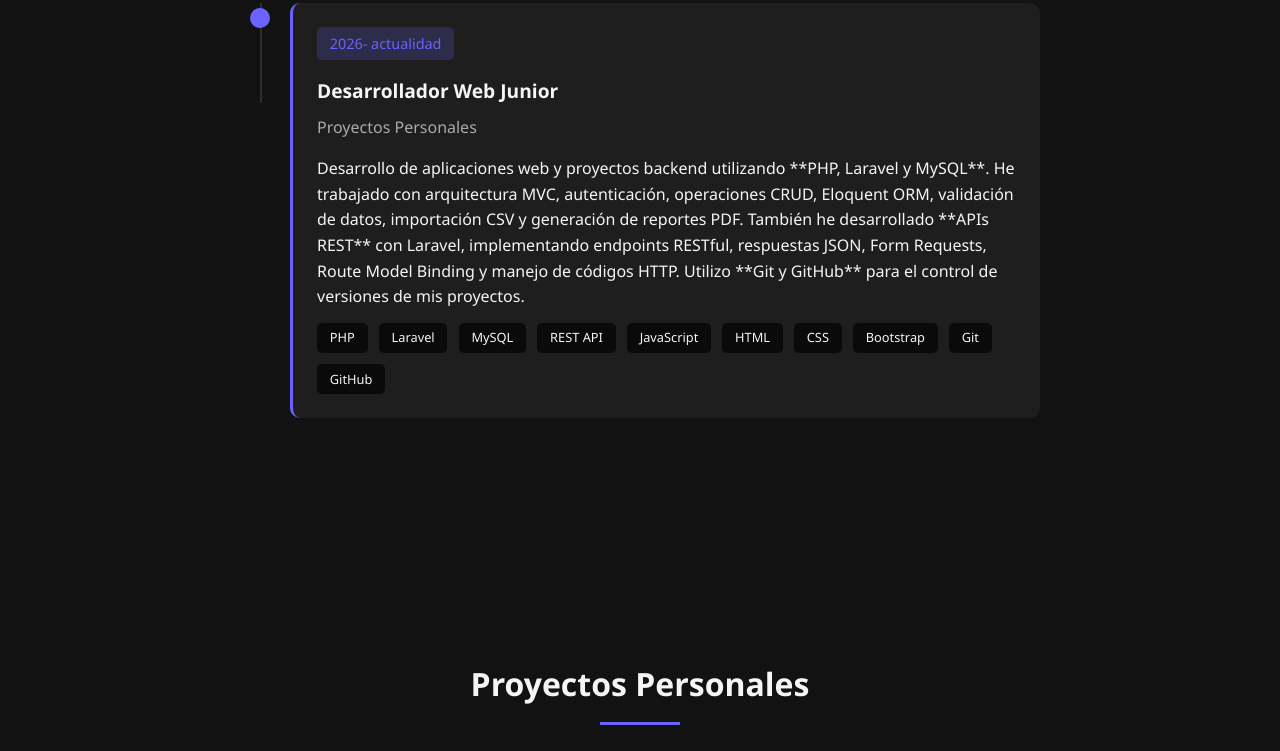
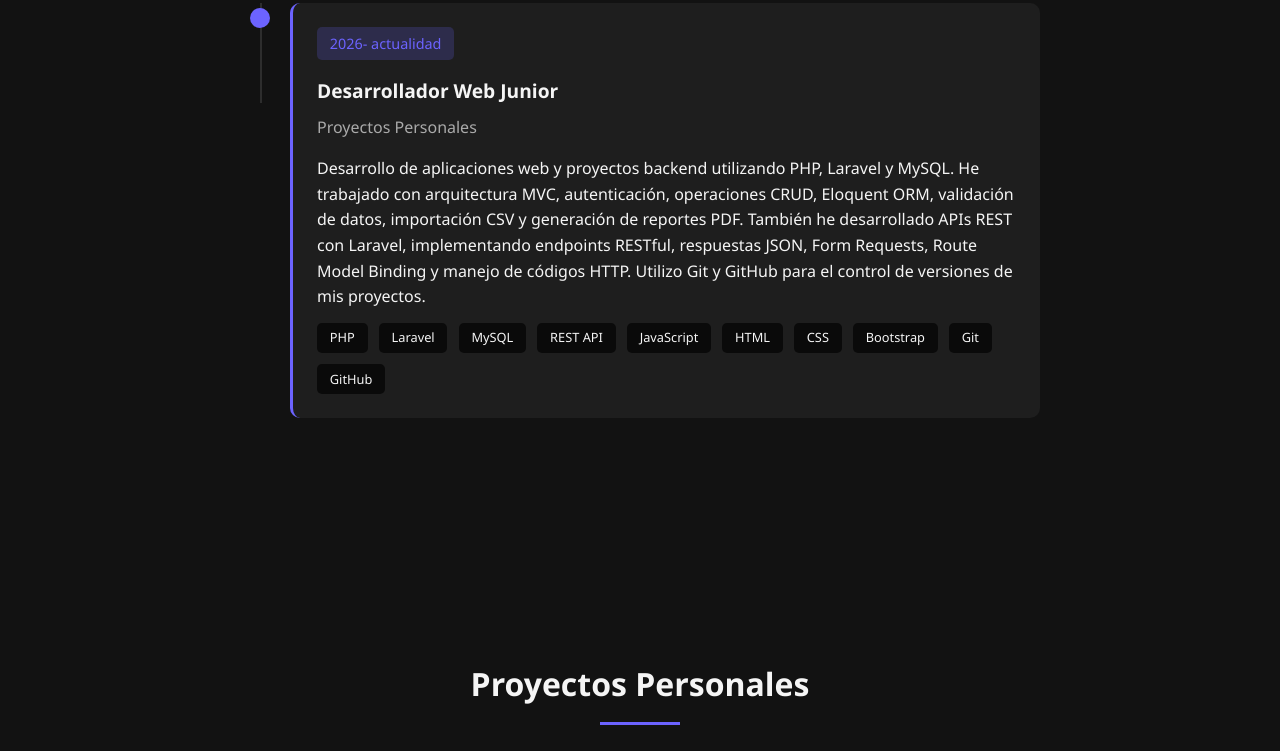
Before and after one commit to andresfernandotobonm-cloud/andresfernandotobonm-cloud.github.io, a plain HTML site: page index.html in a window 1280 px wide. Shown: the part 1008-1759 px from the top of the page. Drawn offline with Linux system fonts and the light colour scheme.

Commit message:
Improve portfolio experience section

```diff
--- a/index.html
+++ b/index.html
@@ -56,13 +56,13 @@
                         <h3>Desarrollador Web Junior</h3>
                         <h4>Proyectos Personales</h4>
                         <p>
-                            Desarrollo de aplicaciones web y proyectos backend utilizando **PHP, Laravel y MySQL**. He
+                            Desarrollo de aplicaciones web y proyectos backend utilizando PHP, Laravel y MySQL. He
                             trabajado con arquitectura MVC, autenticación, operaciones CRUD, Eloquent ORM, validación de
                             datos, importación CSV y generación de reportes PDF.
 
-                            También he desarrollado **APIs REST** con Laravel, implementando endpoints RESTful,
-                            respuestas JSON, Form Requests, Route Model Binding y manejo de códigos HTTP. Utilizo **Git
-                            y GitHub** para el control de versiones de mis proyectos.
+                            También he desarrollado APIs REST con Laravel, implementando endpoints RESTful,
+                            respuestas JSON, Form Requests, Route Model Binding y manejo de códigos HTTP. Utilizo Git
+                            y GitHub para el control de versiones de mis proyectos.
                         </p>
                         <ul class="skills">
                            <li>PHP</li>
```
